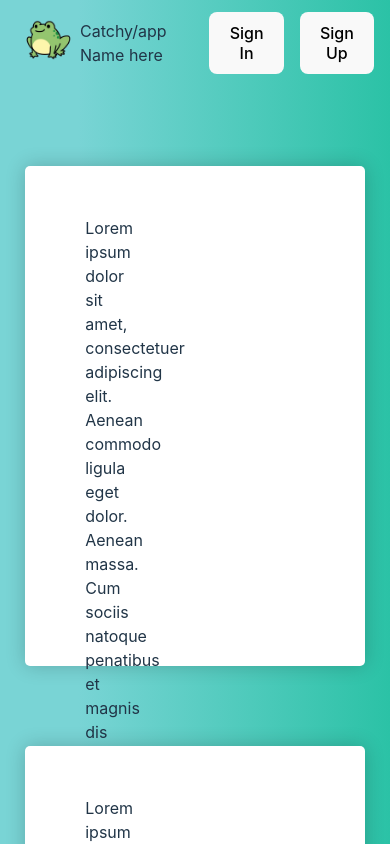
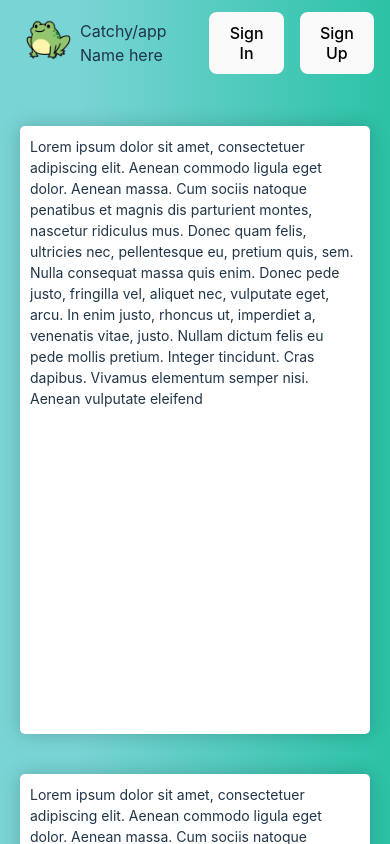
Before and after one commit to boromeot/Leap-Sign, a React (Vite) app: page / in a window 390 px wide. Shown: the top 844 px of the page. Built offline with nearby package versions, Linux system fonts and the light colour scheme.

Commit message:
added responsive design for HomeTextVideo component

```diff
--- a/src/styles/HomeTextVideo.module.css
+++ b/src/styles/HomeTextVideo.module.css
@@ -16,13 +16,37 @@
     box-shadow: 0 0 20px rgb(0, 0, 0, 0.2);
 }
 
-/* @media screen and (max-width: 700px) {
+
+.hometext {
+    width: 40%;
+    height: 100%;
+    padding-top: 50px;
+    padding-left: 60px;
+    font-size: 16px;
+}
+
+.homevideo {
+    width: 50%;
+    height: 100%;
+    padding: 20px
+}
+
+
+@media screen and (max-width: 700px) {
+    .homeTextVideoContainer {
+        display: flex;
+        padding-top: 40px;
+        align-items: center;
+        justify-content: center;
+    }
+
     .homeTextVideoDiv {
+
         display: flex;
         flex-direction: column;
         height: fit-content;
-        gap: 30px;
-        margin: 0 10px;
+        gap: 15px;
+        margin: 0 20px;
         box-shadow: 0 0 20px rgb(0, 0, 0, 0.2);
     }
 
@@ -30,17 +54,13 @@
         width: 100%;
         height: 40%;
         padding: 10px;
+        font-size: 14px;
     }
-} */
 
-.hometext {
-    width: 40%;
-    height: 100%;
-    padding: 50px 60px;
+    .homevideo {
+        width: 100%;
+        height: 300px;
+        padding: 10px;
+
+    }
 }
-
-.homevideo {
-    width: 50%;
-    height: 100%;
-    padding: 20px
-}
```
